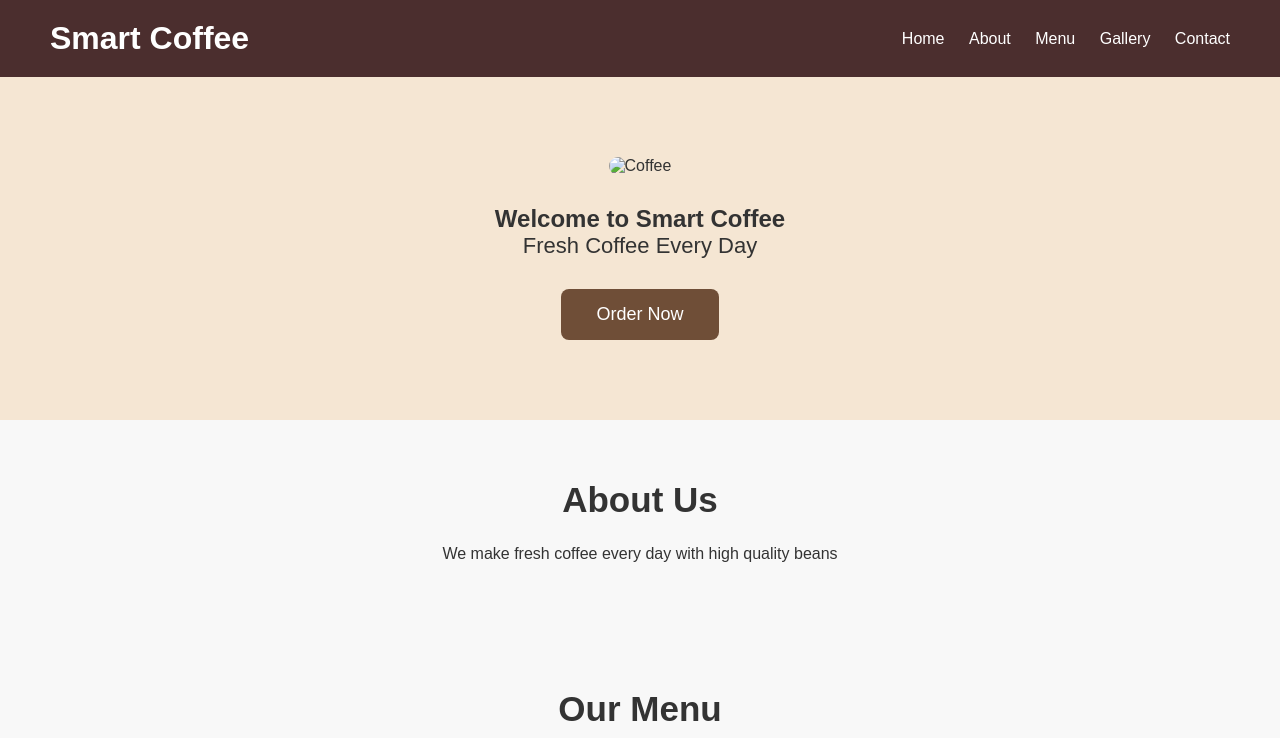
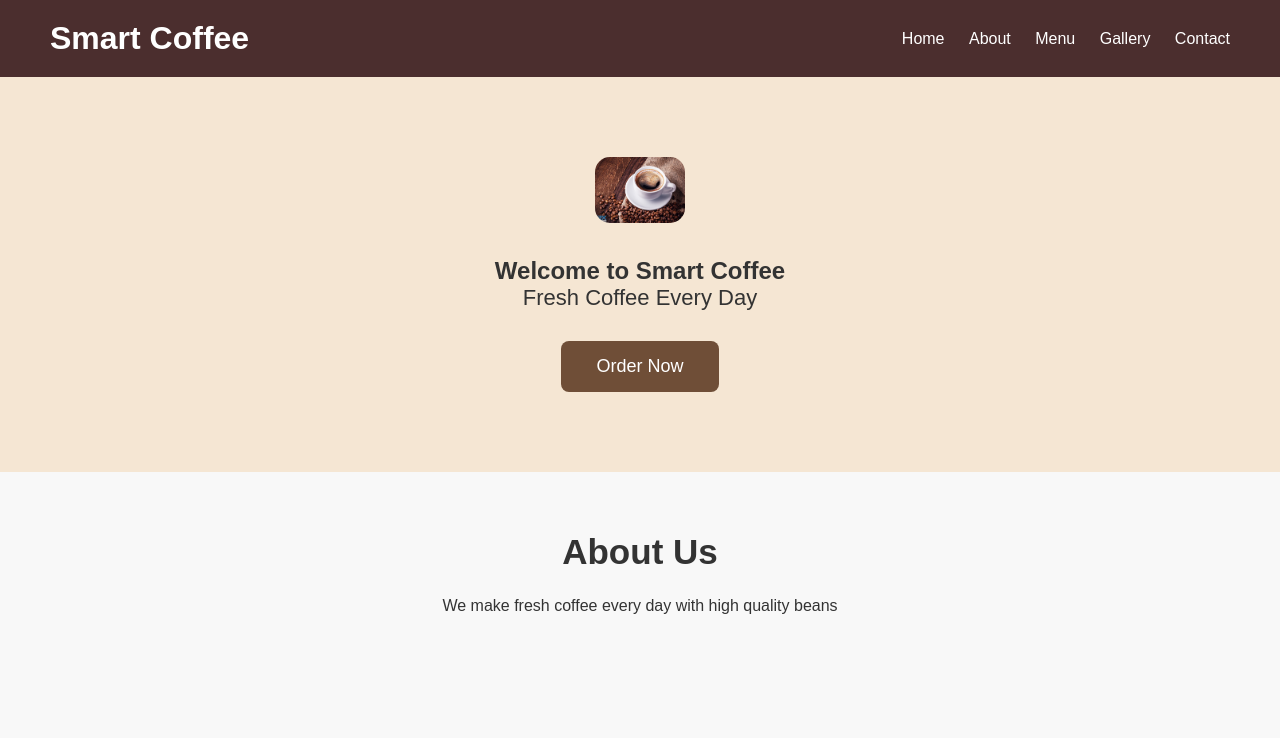
Before and after one commit to samira-w/Smart-Coffee, a plain HTML site: page index.html in a window 1280 px wide. Shown: the top 738 px of the page. Drawn offline with Linux system fonts and the light colour scheme; files whose address does not match are found by name.

Commit message:
Update index.html

```diff
--- a/index.html
+++ b/index.html
@@ -19,7 +19,7 @@
         </header>
         <main>
             <section class="hero">
-                <img src="github.com/samira-w/Smart-Coffee/blob/main/Coffee.jpg" alt="Coffee">
+                <img src="./Coffee.jpg" alt="Coffee">
                 <h1>Welcome to Smart Coffee</h1>
                 <p>Fresh Coffee Every Day</p>
                 <button>Order Now</button>
```
